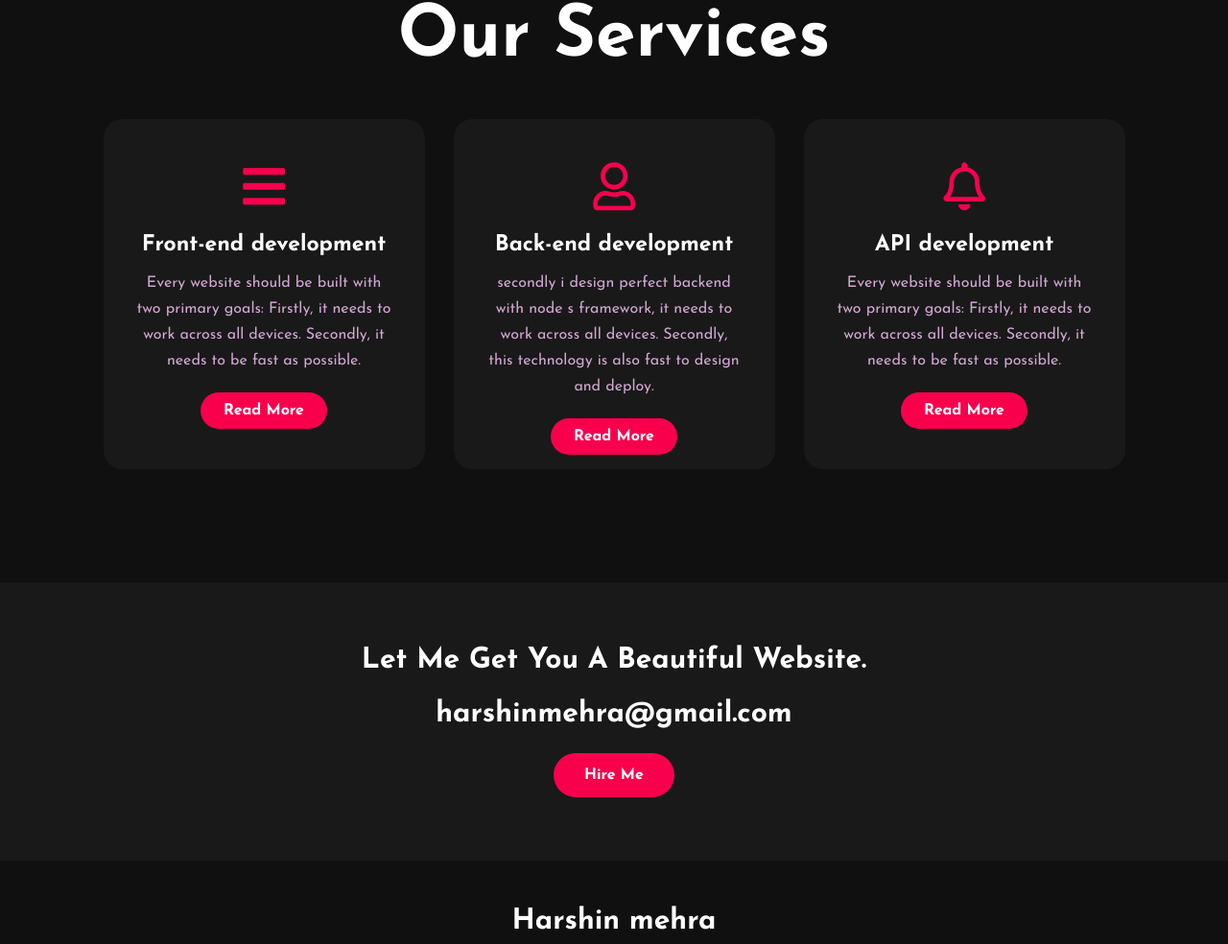
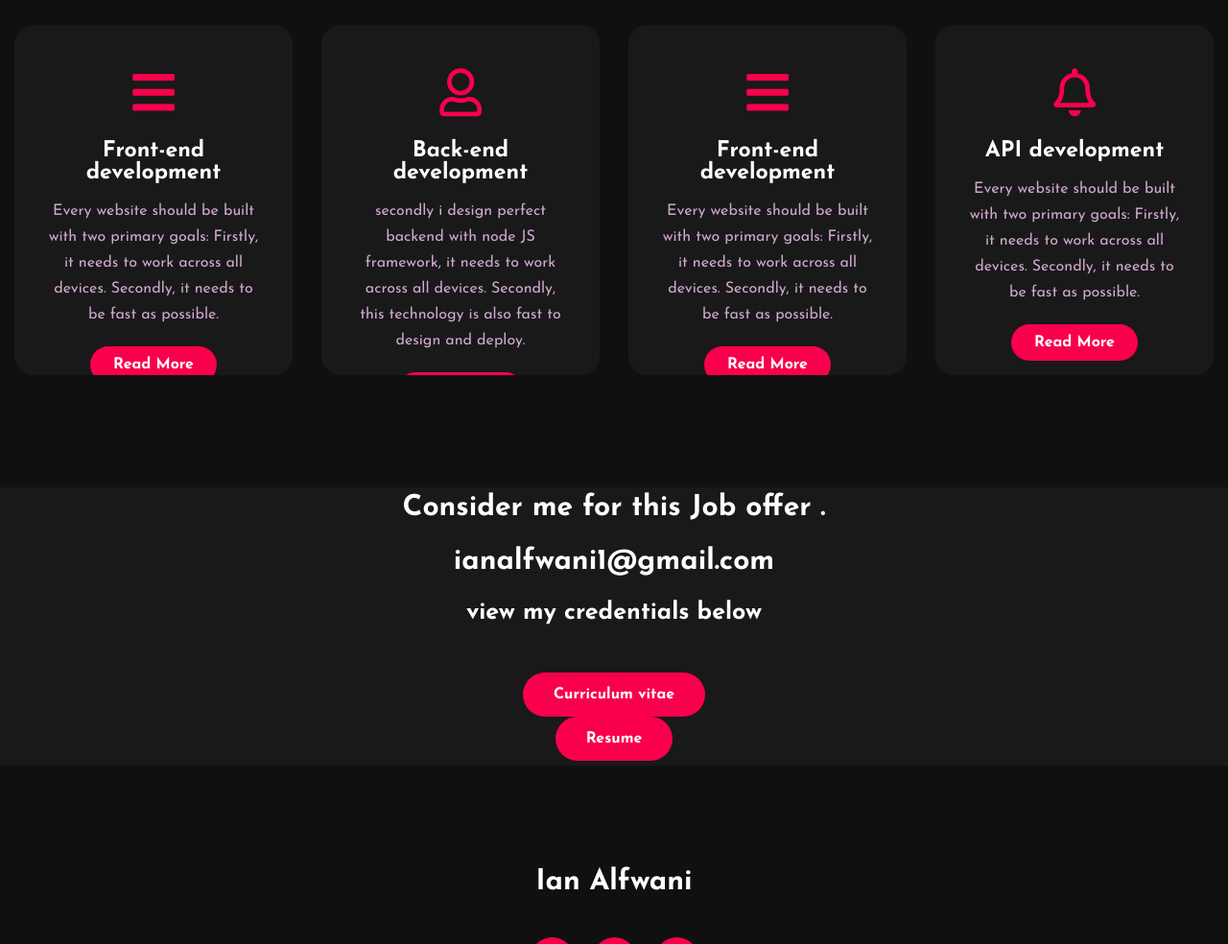
Before and after one commit to alfwani-js/portfolio, a plain HTML site: page index.html in a window 1280 px wide. Shown: the part 1710-2694 px from the top of the page at 96% size. Drawn offline with Linux system fonts and the light colour scheme.

Commit message:
Add files via upload

```diff
--- a/index.html
+++ b/index.html
@@ -28,7 +28,7 @@
 
 		<div class="content" id="Home">
 			<h4>Hello, my name is</h4>
-			<h1>Harshin <span>mehra</span></h1>
+			<h1>Ian <span>Alfwani</span></h1>
 			<h3>I am a full stack web developer.</h3>
 			<div class="newslatter">
 				<form>
@@ -42,12 +42,12 @@
 	<!----About section start---->
 	<section class="about" id="about">
 		<div class="main">
-			<img src="img/main-img.png">
+			<img src="img/main-img.JPG">
 			<div class="about-text">
 				<h2>About Me</h2>
 				<h5>Developer <span>& Designer</span></h5>
-				<p>I am a front-end web developer. I can provide clean code and pixel perfect design. I also make the website more & more interactive with web animations.I can provide clean code and pixel perfect design. I also make the website more & more interactive with web animations.A responsive design makes your website accessible to all users, regardless of their device.</p>
-				<button type="button">Let's Talk</button>
+				<p>Ian is a full-stack web developer. I can provide clean code and pixel perfect designed websites. I am also familiar with React js library and Next JS framework I have designed proects with this frameworks and with Node js as my backend.I am familiar with languages such as python, Java, SQL, Javascript and PHP. I am also familiar with google colab notebooks and can analyse data with python. I have worked with AWS to provide SAAS to applications that have been hosted.</p>
+				<button type="button">Contact me</button>
 			</div>
 		</div>
 	</section>
@@ -55,7 +55,7 @@
 	<!-----service section start----------->
 	<div class="service" id="service">
 		<div class="title">
-			<h2>Our Services</h2>
+			<h2>MY SKILLS</h2>
 		</div>
 
 		<div class="box">
@@ -75,7 +75,18 @@
 				<i class="far fa-user"></i>
 				<h5>Back-end development</h5>
 				<div class="pra">
-					<p>secondly i design perfect backend with node s framework, it needs to work across all devices. Secondly, this technology is also fast to design and deploy.</p>
+					<p>secondly i design perfect backend with node JS framework, it needs to work across all devices. Secondly, this technology is also fast to design and deploy.</p>
+
+					<p style="text-align: center;">
+						<a class="button" href="#">Read More</a>
+					</p>
+				</div>
+			</div>
+			<div class="card">
+				<i class="fas fa-bars"></i>
+				<h5>Front-end development</h5>
+				<div class="pra">
+					<p>Every website should be built with two primary goals: Firstly, it needs to work across all devices. Secondly, it needs to be fast as possible.</p>
 
 					<p style="text-align: center;">
 						<a class="button" href="#">Read More</a>
@@ -102,24 +113,24 @@
 
 	<!------Contact Me------>
 	<div class="contact-me" id="contact">
-		<p>Let Me Get You A Beautiful Website.</p>
-		<p>harshinmehra@gmail.com</p>
-		<a class="button-two" href="#">Hire Me</a>
+		<p>Consider me for this Job offer .</p>
+		<p>ianalfwani1@gmail.com</p>
+		<div><h3>view my credentials below</h3></div>
+		<a class="button-two" href="one.pdf">Curriculum vitae</Hire></a></hr>
+		<a class="button-two" href="jobapp.docx">Resume</Hire></a>
 	</div>
 
 	<!------footer start--------->
 	<footer>
-		<p>Harshin mehra</p>
-		<p>For more HTML, CSS, and coding tutorial - please click on the link below to subscribe to my channel:</p>
+		<p>Ian Alfwani</p>
+		<p></p>
 		<div class="social">
 			<a href="#"><i class="fab fa-facebook-f"></i></a>
 			<a href="#"><i class="fab fa-instagram"></i></a>
 			<a href="#"><i class="fab fa-dribbble"></i></a>
 		</div>
 		<div></div>
-		<p class="end">CopyRight By Harshin mehra </p></br>
-		<p class="end1">professor name: Muath Alzghool</p></br>
-		<p class="end2">Course web222</p></br>
+		<p class="end">CopyRight By Ian Alfwani </p></br>
 		<p class="end3">Section - NCC</p></br>
 
 	</footer>
```
Also changed, not shown: img/background1.jpg (added), img/main-img1.png (added), 3 other files.
